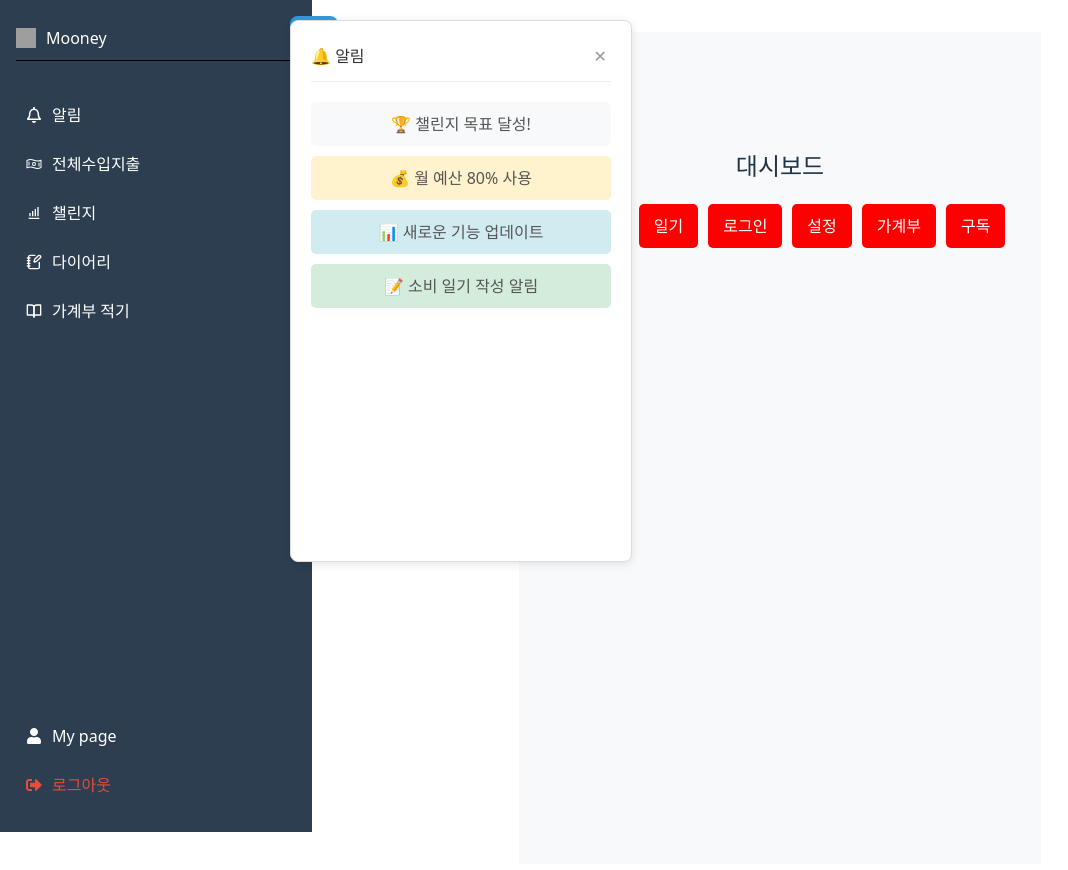
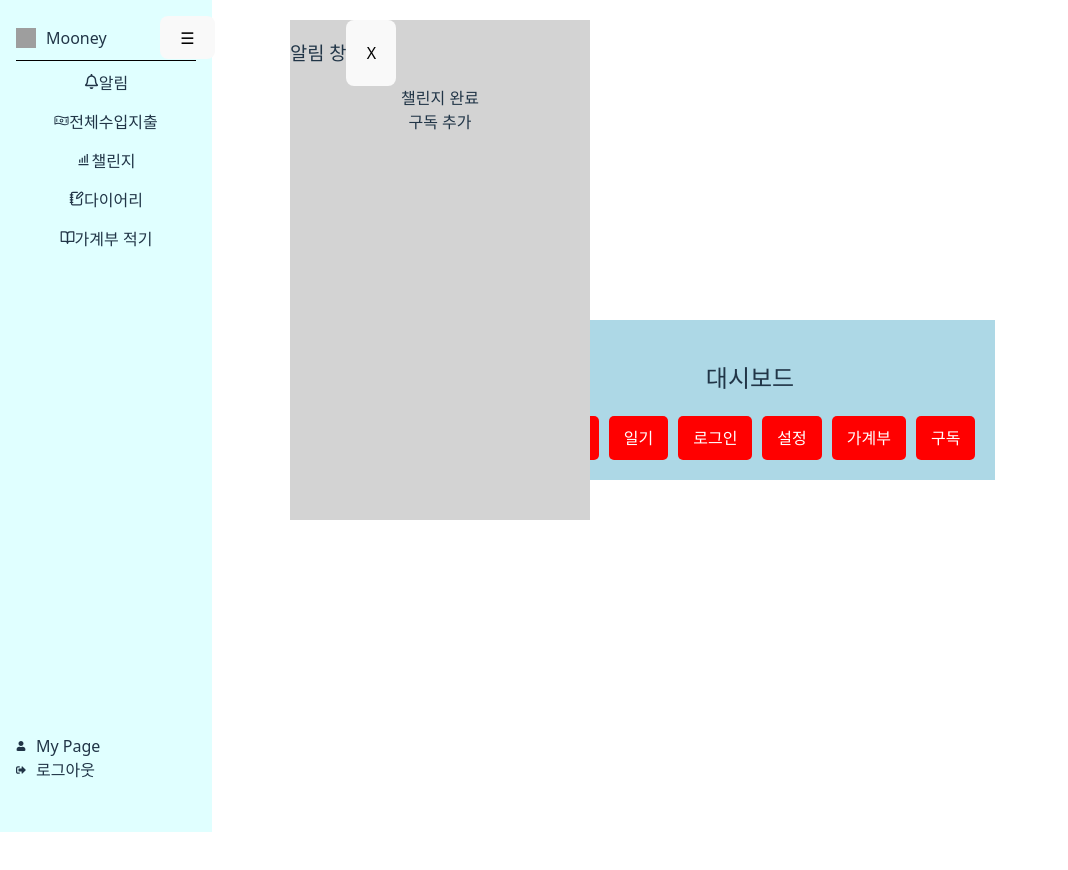
Before and after one commit to NSHkw/solmooneyfrontend, a React (Vite) app: page / in a window 1280 px wide. Both pictures are taken after a click on the element "알림". Shown: the top 870 px of the page, without its empty margins (0-1068 px from the left). After the commit the page ends 800 px from the top, so only its background shows below. Built offline with nearby package versions, Linux system fonts and the light colour scheme; grey boxes are pictures that could not be loaded.

Commit message:
feat: sidebar notification only feature, no css

```diff
--- a/src/components/Layout.jsx
+++ b/src/components/Layout.jsx
@@ -1,87 +1,74 @@
-import React, { useState, useEffect, useRef } from 'react';
-import Sidebar from '@components/Sidebar.jsx';
+// src/components/Layout.jsx
+import { useEffect, useRef, useState } from 'react';
+import Sidebar from '@components/Sidebar';
 
 function Layout({ children }) {
   const [isSidebarOpen, setIsSidebarOpen] = useState(true);
-  const [isNotificationOpen, setIsNotificationOpen] = useState(false);
-  const notificationRef = useRef(null); // 알림창 참조
+  const [isNotificationPanelOpen, setIsNotificationPanelOpen] = useState(false);
+  const notificationRef = useRef(null);
 
   const ToggleSidebar = () => {
     setIsSidebarOpen(!isSidebarOpen);
   };
 
-  const OpenNotification = () => {
-    setIsNotificationOpen(true);
+  const OpenNotificationPanel = () => {
+    setIsNotificationPanelOpen(true);
   };
 
-  const CloseNotification = () => {
-    setIsNotificationOpen(false);
+  const CloseNotificationPanel = () => {
+    setIsNotificationPanelOpen(false);
   };
 
-  // 전역 클릭 이벤트 리스너 - 알림창 바깥 클릭 시 닫기
   useEffect(() => {
-    const handleClickOutside = (event) => {
+    const handleClickOutside = (e) => {
       if (
-        isNotificationOpen &&
+        isNotificationPanelOpen &&
         notificationRef.current &&
-        !notificationRef.current.contains(event.target)
+        !notificationRef.current.contains(e.target)
       ) {
-        CloseNotification();
+        CloseNotificationPanel();
       }
     };
 
     document.addEventListener('mousedown', handleClickOutside);
+
     return () => {
       document.removeEventListener('mousedown', handleClickOutside);
     };
-  }, [isNotificationOpen]);
+  }, [isNotificationPanelOpen]);
 
   return (
     <div style={{ display: 'flex' }}>
-      {/* Sidebar */}
+      {/* 사이드바 */}
       <Sidebar
         isOpen={isSidebarOpen}
-        onOpenNotification={OpenNotification}
-        isNotificationOpen={isNotificationOpen}
-        onCloseNotification={CloseNotification}
-        notificationRef={notificationRef} // 참조 전달
+        onOpenNotification={OpenNotificationPanel}
+        isNotificationPanelOpen={isNotificationPanelOpen}
+        onCloseNotification={CloseNotificationPanel}
+        notificationRef={notificationRef}
       />
 
-      {/* Main Content - 깨끗하게! */}
+      {/* mainContent */}
       <div
         style={{
-          marginLeft: isSidebarOpen ? '280px' : '0',
-          flex: 1,
-          padding: '1rem',
+          marginLeft: isSidebarOpen ? '220px' : 0,
           transition: 'margin-left 0.3s ease',
-          width: '100%',
-          minHeight: '100vh',
-          backgroundColor: '#f8f9fa',
+          backgroundColor: 'lightblue',
         }}
       >
-        {/* Toggle Button */}
+        {/* 토글 버튼을 사이드바에 두면 토글시 아예 사라질 수 있음 */}
         <button
           onClick={ToggleSidebar}
           style={{
             position: 'fixed',
             top: '1rem',
-            left: isSidebarOpen ? '290px' : '1rem',
-            zIndex: 2,
-            backgroundColor: '#3498db',
-            color: 'white',
-            border: 'none',
-            padding: '0.5rem 1rem',
-            borderRadius: '8px',
-            cursor: 'pointer',
+            left: isSidebarOpen ? '160px' : '1rem',
             transition: 'left 0.3s ease',
-            fontSize: '18px',
           }}
         >
           ☰
         </button>
-
-        {/* 실제 페이지 내용만! */}
-        <div style={{ marginTop: '60px' }}>{children}</div>
+        <div>{children}</div>
       </div>
     </div>
   );
--- a/src/components/Sidebar.jsx
+++ b/src/components/Sidebar.jsx
@@ -1,29 +1,33 @@
-import React, { useState } from 'react';
-import { FaRegBell, FaSignOutAlt, FaUser, FaTimes } from 'react-icons/fa';
+// src/components/Sidebar.jsx
+import { useLocation, useNavigate } from 'react-router-dom';
+import { ROUTES } from '@route/routes.js';
+import { FaRegBell, FaSignOutAlt, FaUser } from 'react-icons/fa';
 import { PiMoneyWavy } from 'react-icons/pi';
 import { BiBarChartAlt } from 'react-icons/bi';
 import { FiBookOpen } from 'react-icons/fi';
 import { LuNotebookPen } from 'react-icons/lu';
-import { useNavigate, useLocation } from 'react-router-dom';
-import { ROUTES } from '@route/routes.js';
+import { useState } from 'react';
 
 const Sidebar = ({
   isOpen,
   onOpenNotification,
-  isNotificationOpen,
+  isNotificationPanelOpen,
   onCloseNotification,
   notificationRef,
 }) => {
   const navigate = useNavigate();
   const location = useLocation();
+
   const [isLogin, setIsLogin] = useState(false);
 
-  const menuItems = [
-    { id: 'notify', label: '알림', icon: FaRegBell, path: '' },
+  const sidebarMenu = [
+    // TODO 알림(모달), 전체지출, 챌린지, 다이어리, 가계부 적기
+    { id: 'notify', label: '알림', icon: FaRegBell }, // 이 부분은 메인 콘텐츠쪽으로 알림 모달창을 열어야 함(이 모달의 경우 translate해서 메인컨텐츠가 이동하지 않도록 해야 함)
     { id: 'allExpense', label: '전체수입지출', icon: PiMoneyWavy, path: ROUTES.ACCOUNT_BOOK },
     { id: 'challenge', label: '챌린지', icon: BiBarChartAlt, path: ROUTES.CHALLENGE },
     { id: 'diary', label: '다이어리', icon: LuNotebookPen, path: ROUTES.DIARY },
     { id: 'accountBook', label: '가계부 적기', icon: FiBookOpen, path: ROUTES.ACCOUNT_BOOK },
+    // !전체 지출과 가계부 적기 path를 동일하게 뒀음 수정해야 함
   ];
 
   const handleMenuClick = (path, itemId) => {
@@ -48,20 +52,17 @@ const Sidebar = ({
 
   return (
     <>
-      {/* 사이드바 */}
       <div
         style={{
-          width: '280px',
-          backgroundColor: '#2c3e50',
-          color: 'white',
+          width: '180px',
           height: '100vh',
-          padding: '1rem',
-          transform: isOpen ? 'translateX(0)' : 'translateX(-100%)',
-          transition: 'transform 0.3s ease',
+          backgroundColor: 'lightcyan',
           position: 'fixed',
           left: 0,
           top: 0,
-          zIndex: 1,
+          transform: isOpen ? 'translateX(0)' : 'translateX(-100%)',
+          padding: '1rem',
+          transition: 'transform 0.3s ease',
         }}
       >
         {/* 로고 영역 */}
@@ -77,204 +78,111 @@ const Sidebar = ({
           }}
           onClick={handleRootClick}
         >
-          <img src="../img/logo.png" style={{ width: '20px', height: '20px' }} alt="로고" />
+          <img src="../img/logo.png" style={{ width: '20px', height: '20px' }} alt="로고$" />
           <span>Mooney</span>
         </div>
 
         {/* 메뉴 리스트 */}
-        <div style={{ marginTop: '2rem' }}>
-          {menuItems.map((item) => {
+        <div>
+          {/* 메뉴 아이템 */}
+          {sidebarMenu.map((item) => {
             const Icon = item.icon;
             const isActive = location.pathname === item.path && item.path !== '';
 
             return (
               <div
                 key={item.id}
-                onClick={() => handleMenuClick(item.path, item.id)}
+                onClick={() => {
+                  handleMenuClick(item.path, item.id);
+                }}
                 style={{
-                  display: 'flex',
-                  alignItems: 'center',
-                  gap: '10px',
-                  padding: '10px',
-                  margin: '5px 0',
-                  backgroundColor: isActive ? '#3498db' : 'transparent',
-                  borderRadius: '5px',
+                  backgroundColor: isActive ? 'blue' : 'transparent',
+                  marginBottom: '15px',
                   cursor: 'pointer',
                 }}
               >
-                <Icon size={16} />
+                <Icon size={15} />
                 <span>{item.label}</span>
               </div>
             );
           })}
         </div>
 
-        {/* 하단 메뉴 */}
-        <div
-          style={{
-            position: 'absolute',
-            bottom: '20px',
-            left: '1rem',
-            right: '1rem',
-          }}
-        >
+        {/* 하단 메뉴 마이페이지, 로그인/로그아웃 */}
+        <div style={{ position: 'absolute', bottom: '50px' }}>
           <div
             onClick={handleUserClick}
-            style={{
-              display: 'flex',
-              alignItems: 'center',
-              gap: '10px',
-              padding: '10px',
-              margin: '5px 0',
-              borderRadius: '5px',
-              cursor: 'pointer',
-            }}
+            style={{ display: 'flex', alignItems: 'center', gap: '10px', cursor: 'pointer' }}
           >
-            <FaUser size={16} />
-            <span>My page</span>
+            <FaUser size={10} />
+            <span>My Page</span>
           </div>
-
           <div
+            style={{ display: 'flex', alignItems: 'center', gap: '10px', cursor: 'pointer' }}
             onClick={handleLogout}
-            style={{
-              display: 'flex',
-              alignItems: 'center',
-              gap: '10px',
-              padding: '10px',
-              margin: '5px 0',
-              color: '#e74c3c',
-              borderRadius: '5px',
-              cursor: 'pointer',
-            }}
           >
-            <FaSignOutAlt size={16} />
+            {/* 백엔드에서 로그인 관련해 데이터 필요
+          로그인 된 상태일 시 로그아웃
+          로그인 안된 상태일 시 로그인 */}
+            {/* 로그인 태그 */}
+            {/* 로그아웃 태그 */}
+            {isLogin ? (
+              <>
+                <FaSignInAlt size={10} />
+                <span>로그인</span>
+              </>
+            ) : (
+              <>
+                <FaSignOutAlt size={10} />
                 <span>{isLogin ? '로그인' : '로그아웃'}</span>
+              </>
+            )}
           </div>
         </div>
       </div>
 
-      {/* 알림창 - 사이드바 바로 오른쪽에 */}
-      {isNotificationOpen && (
+      {/* 알림창 */}
+      {isNotificationPanelOpen && (
         <div
-          ref={notificationRef} // 참조 추가
+          ref={notificationRef}
           style={{
+            backgroundColor: 'lightgray',
             position: 'fixed',
             top: '20px',
             left: isOpen ? '290px' : '10px', // 사이드바 바로 오른쪽
             width: '300px',
             height: '500px',
-            backgroundColor: 'white',
-            border: '1px solid #ddd',
-            borderRadius: '8px',
-            boxShadow: '0 2px 10px rgba(0, 0, 0, 0.1)',
-            zIndex: 1000,
-            padding: '20px',
+            zIndex: 100,
           }}
         >
           {/* 헤더 */}
-          <div
-            style={{
-              display: 'flex',
-              justifyContent: 'space-between',
-              alignItems: 'center',
-              marginBottom: '20px',
-              borderBottom: '1px solid #eee',
-              paddingBottom: '10px',
-            }}
-          >
-            <h3 style={{ margin: 0, fontSize: '16px', color: '#333' }}>🔔 알림</h3>
-            <button
-              onClick={onCloseNotification}
-              style={{
-                backgroundColor: 'transparent',
-                border: 'none',
-                color: '#999',
-                cursor: 'pointer',
-                padding: '4px',
-                fontSize: '16px',
-              }}
-            >
-              ✕
-            </button>
+          <div style={{ display: 'flex' }}>
+            <h3>알림 창</h3>
+            <button onClick={onCloseNotification}>X</button>
           </div>
 
-          {/* 알림 내용 - 클릭하면 페이지 이동 */}
-          <div style={{ color: '#555', lineHeight: '1.5' }}>
+          {/* 알림 내용 */}
           <div
-              style={{
-                padding: '10px',
-                marginBottom: '10px',
-                backgroundColor: '#f8f9fa',
-                borderRadius: '5px',
-                cursor: 'pointer',
-                transition: 'background-color 0.2s',
-              }}
             onClick={() => {
               navigate(ROUTES.CHALLENGE);
               onCloseNotification();
             }}
-              onMouseEnter={(e) => (e.target.style.backgroundColor = '#e9ecef')}
-              onMouseLeave={(e) => (e.target.style.backgroundColor = '#f8f9fa')}
+            style={{ cursor: 'pointer' }}
+            onMouseEnter={(e) => (e.target.style.backgroundColor = 'lightcyan')}
+            onMouseLeave={(e) => (e.target.style.backgroundColor = 'cyan')}
           >
-              🏆 챌린지 목표 달성!
+            챌린지 완료
           </div>
-
           <div
-              style={{
-                padding: '10px',
-                marginBottom: '10px',
-                backgroundColor: '#fff3cd',
-                borderRadius: '5px',
-                cursor: 'pointer',
-                transition: 'background-color 0.2s',
-              }}
             onClick={() => {
-                navigate(ROUTES.ACCOUNT_BOOK);
+              navigate(ROUTES.SUBSCRIPTION);
               onCloseNotification();
             }}
-              onMouseEnter={(e) => (e.target.style.backgroundColor = '#ffeaa7')}
-              onMouseLeave={(e) => (e.target.style.backgroundColor = '#fff3cd')}
+            style={{ cursor: 'pointer' }}
+            onMouseEnter={(e) => (e.target.style.backgroundColor = 'wheat')}
+            onMouseLeave={(e) => (e.target.style.backgroundColor = 'white')}
           >
-              💰 월 예산 80% 사용
-            </div>
-
-            <div
-              style={{
-                padding: '10px',
-                marginBottom: '10px',
-                backgroundColor: '#d1ecf1',
-                borderRadius: '5px',
-                cursor: 'pointer',
-                transition: 'background-color 0.2s',
-              }}
-              onClick={() => {
-                navigate('/chart');
-                onCloseNotification();
-              }}
-              onMouseEnter={(e) => (e.target.style.backgroundColor = '#bee5eb')}
-              onMouseLeave={(e) => (e.target.style.backgroundColor = '#d1ecf1')}
-            >
-              📊 새로운 기능 업데이트
-            </div>
-
-            <div
-              style={{
-                padding: '10px',
-                marginBottom: '10px',
-                backgroundColor: '#d4edda',
-                borderRadius: '5px',
-                cursor: 'pointer',
-                transition: 'background-color 0.2s',
-              }}
-              onClick={() => {
-                navigate(ROUTES.DIARY);
-                onCloseNotification();
-              }}
-              onMouseEnter={(e) => (e.target.style.backgroundColor = '#c3e6cb')}
-              onMouseLeave={(e) => (e.target.style.backgroundColor = '#d4edda')}
-            >
-              📝 소비 일기 작성 알림
-            </div>
+            구독 추가
           </div>
         </div>
       )}
```
Lines whose indentation alone changed are shown as unchanged.
